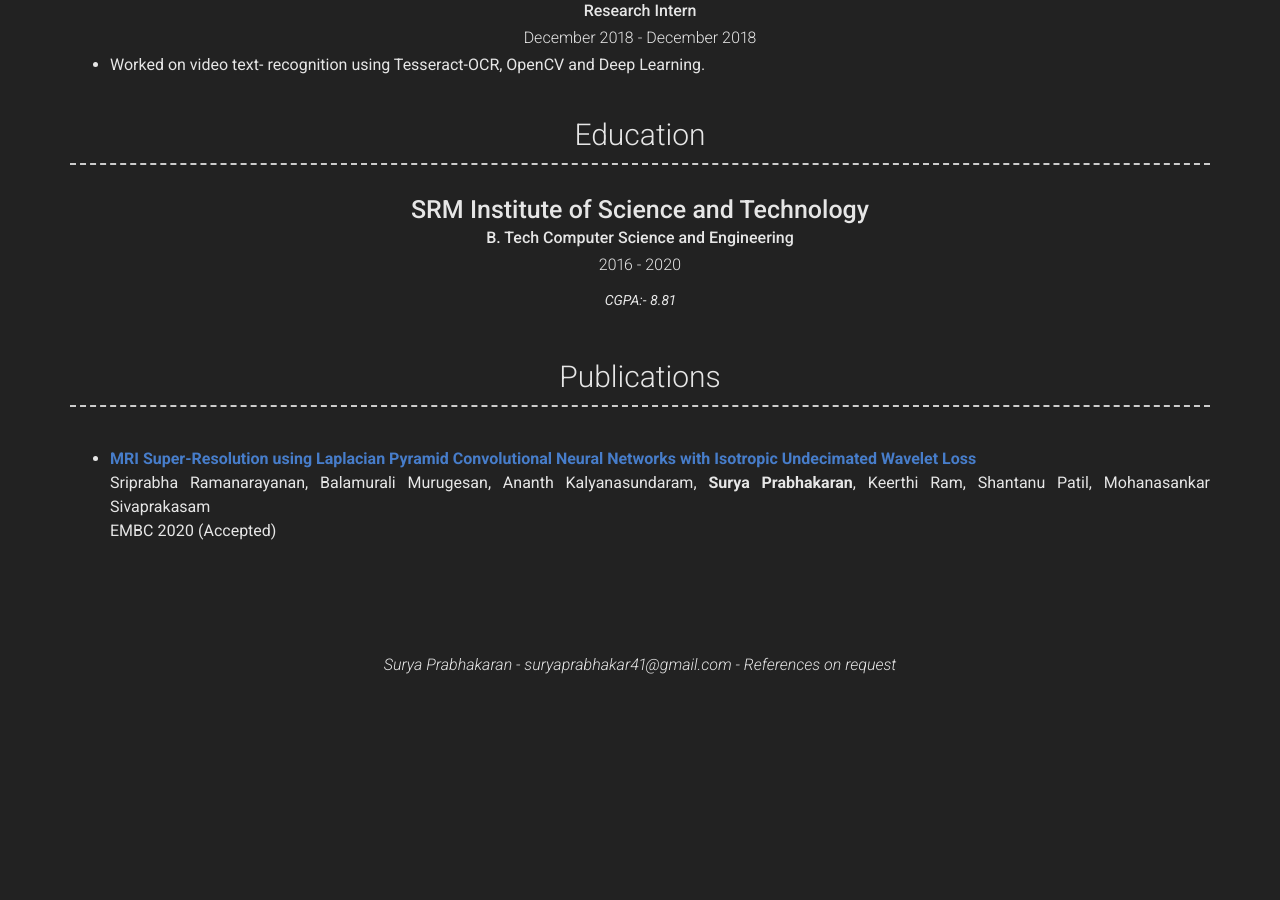
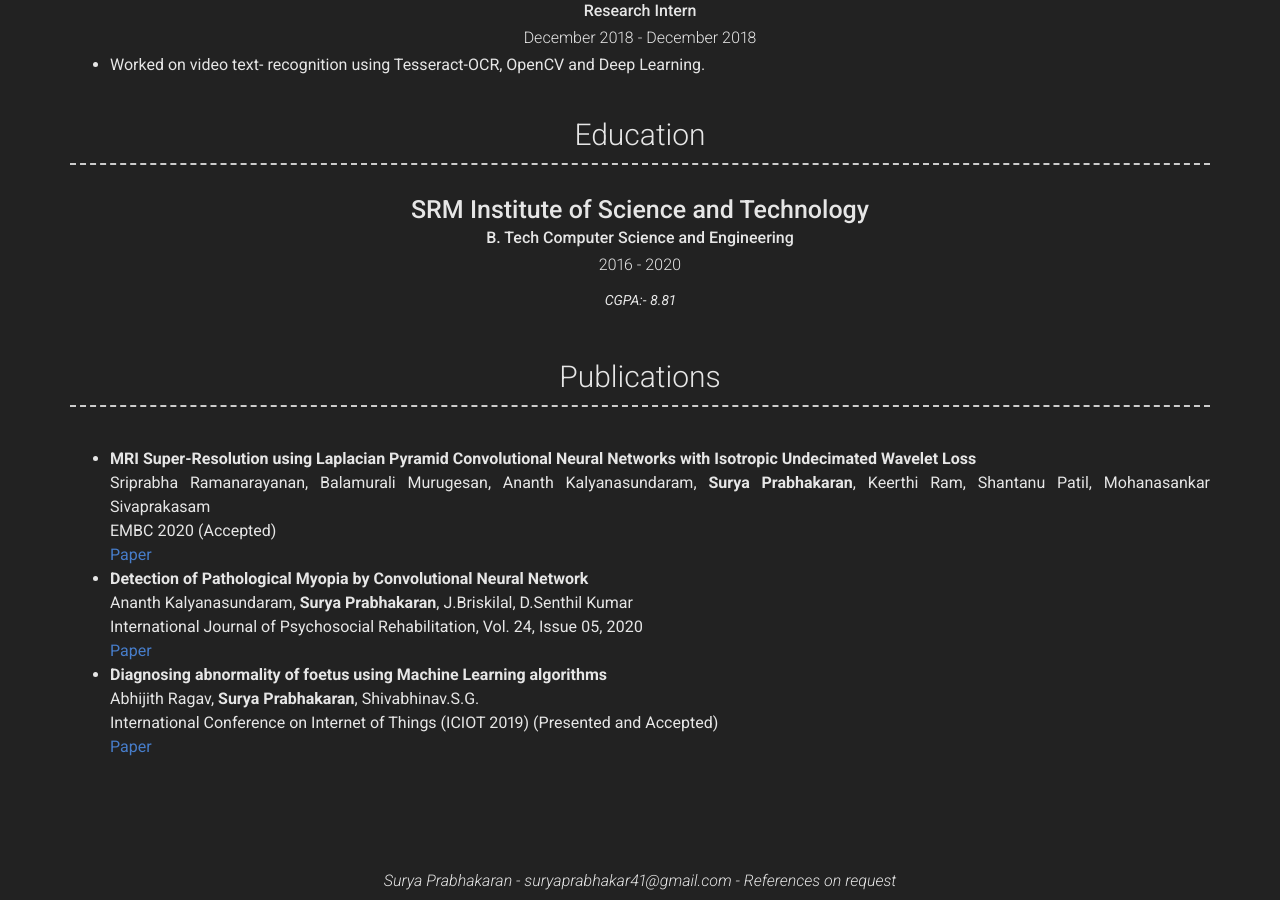
Before and after one commit to suryaprabhakar414/surya.io.resume, a Jekyll site: the page built from index.md, in a window 1280 px wide and 900 px high, scrolled down 1849 px. Built offline with Jekyll 4.4.1, drawn with Linux system fonts in a browser that asks for light colours; nearby versions of some CDN libraries; before the commit the page ends 2533 px from its top, so only the background shows below that.

Commit message:
Update _config.yml

```diff
--- a/_config.yml
+++ b/_config.yml
@@ -50,9 +50,18 @@ about_content: > # this means to ignore newlines until the next config item.
 # More Section
 more_title: Publications #(Use this to override about more section title)
 more_content: > # this means to ignore newlines until the next config item.
-  - [**MRI Super-Resolution using Laplacian Pyramid Convolutional Neural Networks with Isotropic Undecimated Wavelet Loss**](https://drive.google.com/file/d/1aY_w1qkUIiR6oZsKtdgFqGpyscDbEOPa/view?usp=sharing)
+  - **MRI Super-Resolution using Laplacian Pyramid Convolutional Neural Networks with Isotropic Undecimated Wavelet Loss**
      Sriprabha Ramanarayanan, Balamurali Murugesan, Ananth Kalyanasundaram, **Surya Prabhakaran**, Keerthi Ram, Shantanu Patil, Mohanasankar Sivaprakasam
      EMBC 2020 (Accepted)
+     [Paper](https://drive.google.com/file/d/1aY_w1qkUIiR6oZsKtdgFqGpyscDbEOPa/view?usp=sharing)
+   - **Detection of Pathological Myopia by Convolutional Neural Network**
+     Ananth Kalyanasundaram, **Surya Prabhakaran**, J.Briskilal, D.Senthil Kumar
+     International Journal of Psychosocial Rehabilitation, Vol. 24, Issue 05, 2020
+     [Paper](https://drive.google.com/file/d/1chQh3YOn7Q3v8qHhjXBnK8ME8ZhtFom8/view?usp=sharing)
+   - **Diagnosing abnormality of foetus using Machine Learning algorithms**
+     Abhijith Ragav, **Surya Prabhakaran**, Shivabhinav.S.G.
+     International Conference on Internet of Things (ICIOT 2019) (Presented and Accepted)
+     [Paper](https://drive.google.com/file/d/1VN8IeSKZl-8UIR4hrpN9eeJ2GX0xFxlk/view?usp=sharing)
 
 
 
```
